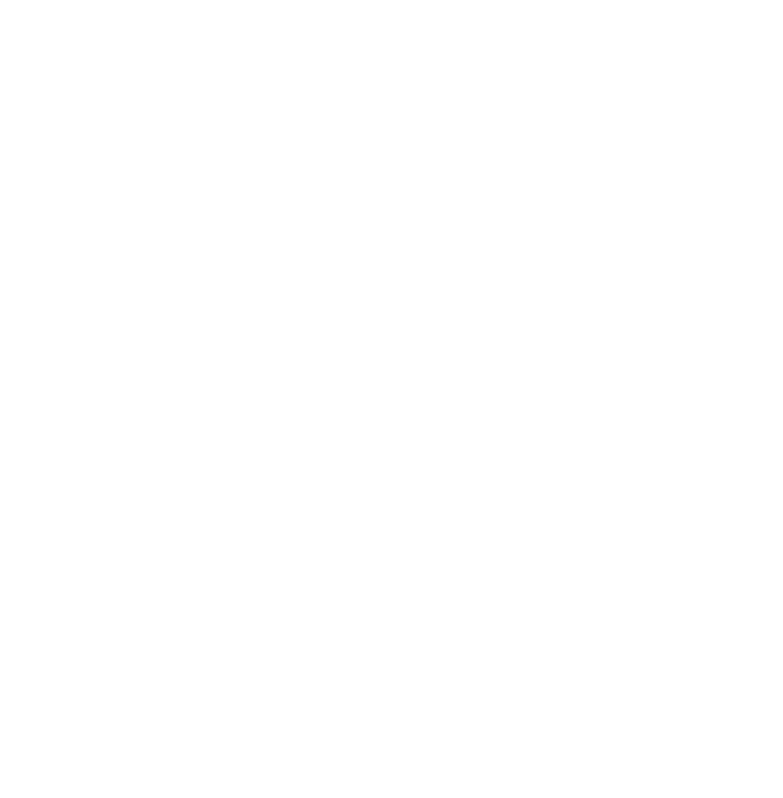
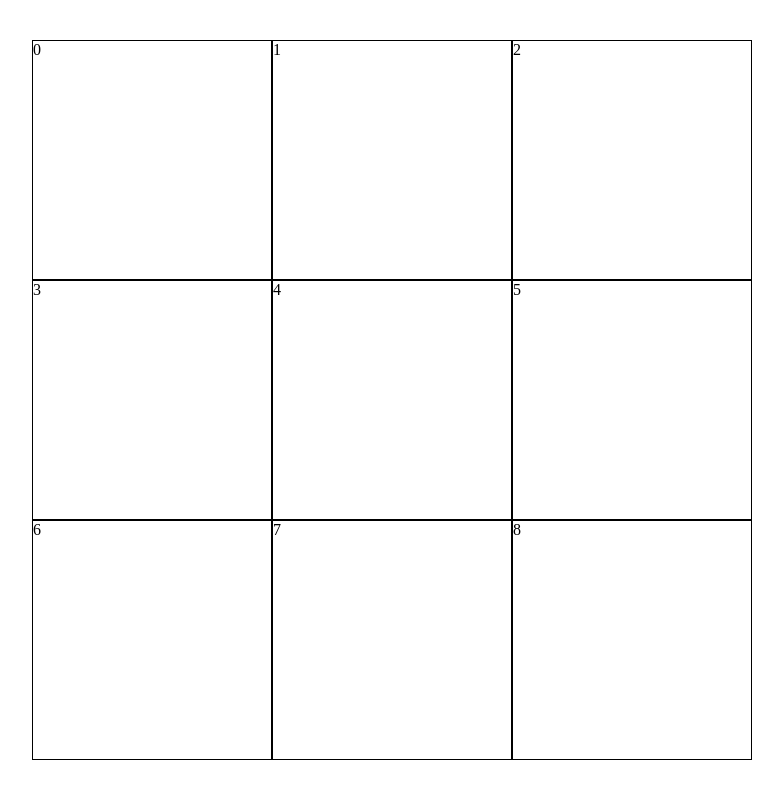
Before and after one commit to turtlepower93/Tic-Tac-Toe, a plain HTML site: page index.html in a window 1280 px wide. Shown: the whole page, without its empty margins (248-1031 px from the left). Drawn offline with Linux system fonts and the light colour scheme.

Commit message:
draw grids

```diff
--- a/index.html
+++ b/index.html
@@ -8,6 +8,17 @@
     <script defer src="script/main.js"></script>
 </head>
 <body>
+    <div class='grid-container'>
+            <div id='0'>0</div>
+            <div id='1'>1</div>
+            <div id='2'>2</div>
+            <div id='3'>3</div>
+            <div id='4'>4</div>
+            <div id='5'>5</div>
+            <div id='6'>6</div>
+            <div id='7'>7</div>
+            <div id='8'>8</div>
+    </div>
 
 </body>
 </html>
--- a/style/main.css
+++ b/style/main.css
@@ -0,0 +1,26 @@
+* {
+    display: grid;
+
+}
+
+title {
+    display: none;
+}
+
+body {
+    height: 100vmin;
+    width: 100vmin;
+    margin: 0 auto;
+}
+
+.grid-container {
+    height: 90vh;
+    width: 90vh;
+    grid-template-columns: auto auto auto;
+    margin: auto auto;
+    border
+}
+
+.grid-container * {
+    border:1px solid black;
+}
```
Also changed, not shown: script/main.js (+11 -0 lines).
